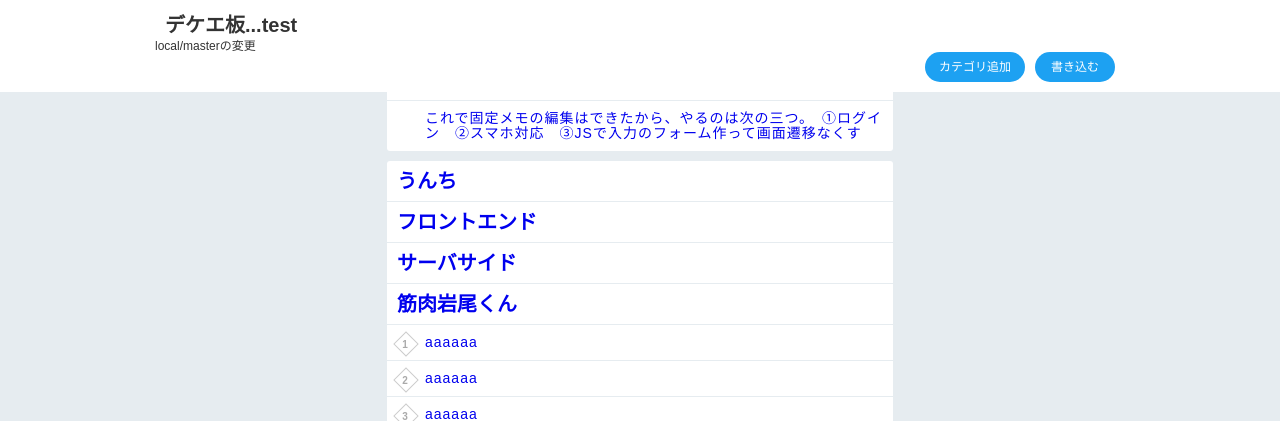
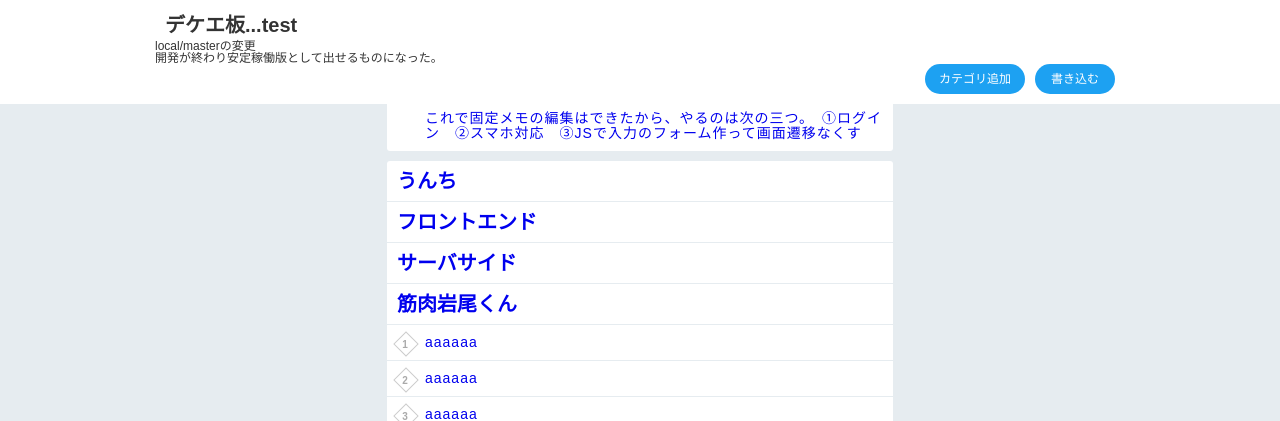
Before and after one commit to MoritaHiroki87/tryweb, a Django app: page /dekita/ in a window 1280 px wide. Shown: the top 421 px of the page. Run offline with Django 3.2, Linux system fonts and the light colour scheme; data comes from the database, SQL or seed files in the repository.

Commit message:
開発が終了し、安定稼働版として出せるものになった。

```diff
--- a/templates/dekita/index.html
+++ b/templates/dekita/index.html
@@ -16,6 +16,7 @@
         <div class="header-wrapper clearfix">
             <h1 class="title">デケエ板...test</h1>
             <p>local/masterの変更</p>
+            <p>開発が終わり安定稼働版として出せるものになった。</p>
             <a class="todo-add" href="{% url 'dekita:add' %}">書き込む</a>
             <a class="category-add" href="{% url 'dekita:add_category' %}">カテゴリ追加</a>
         </div>
```
